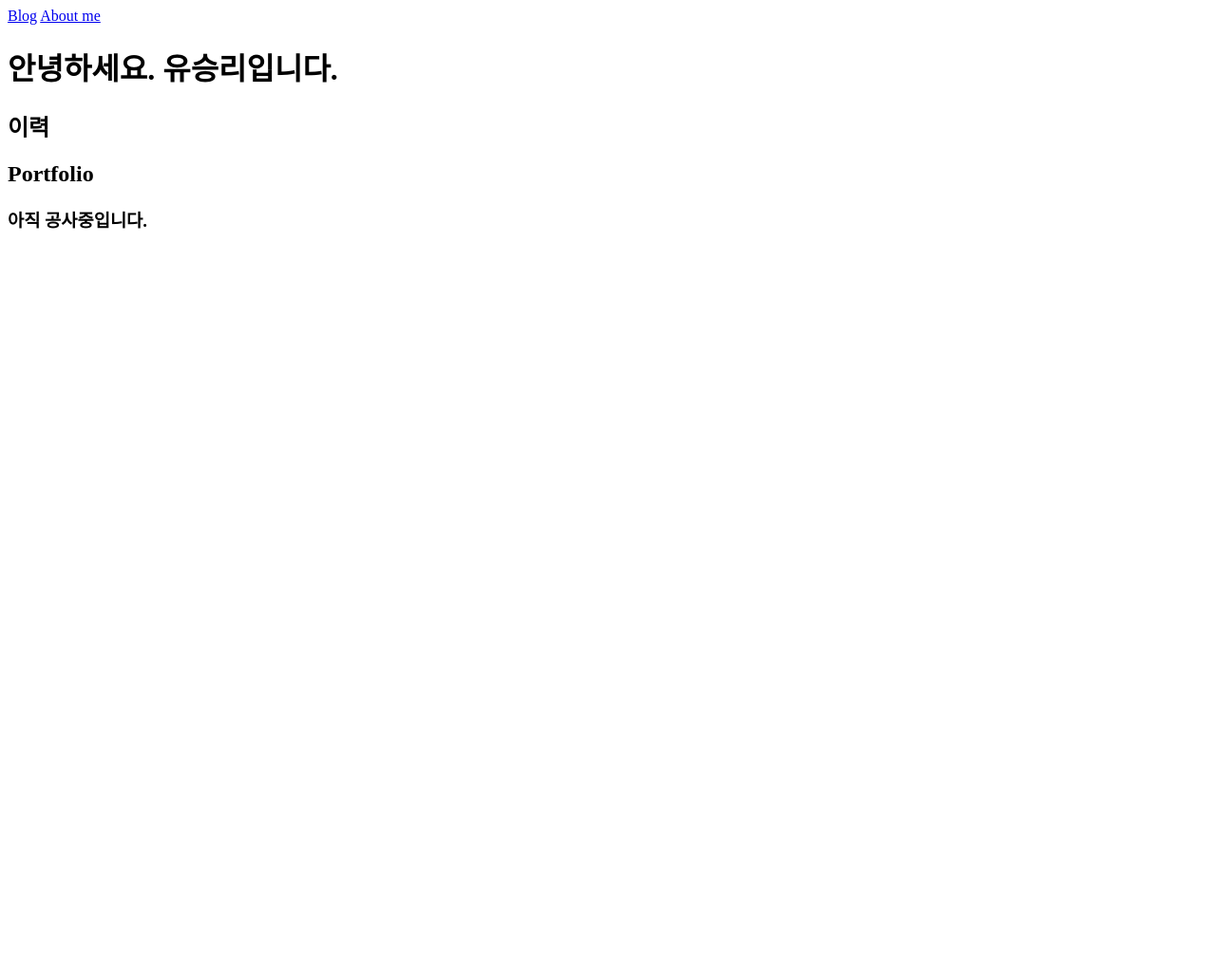
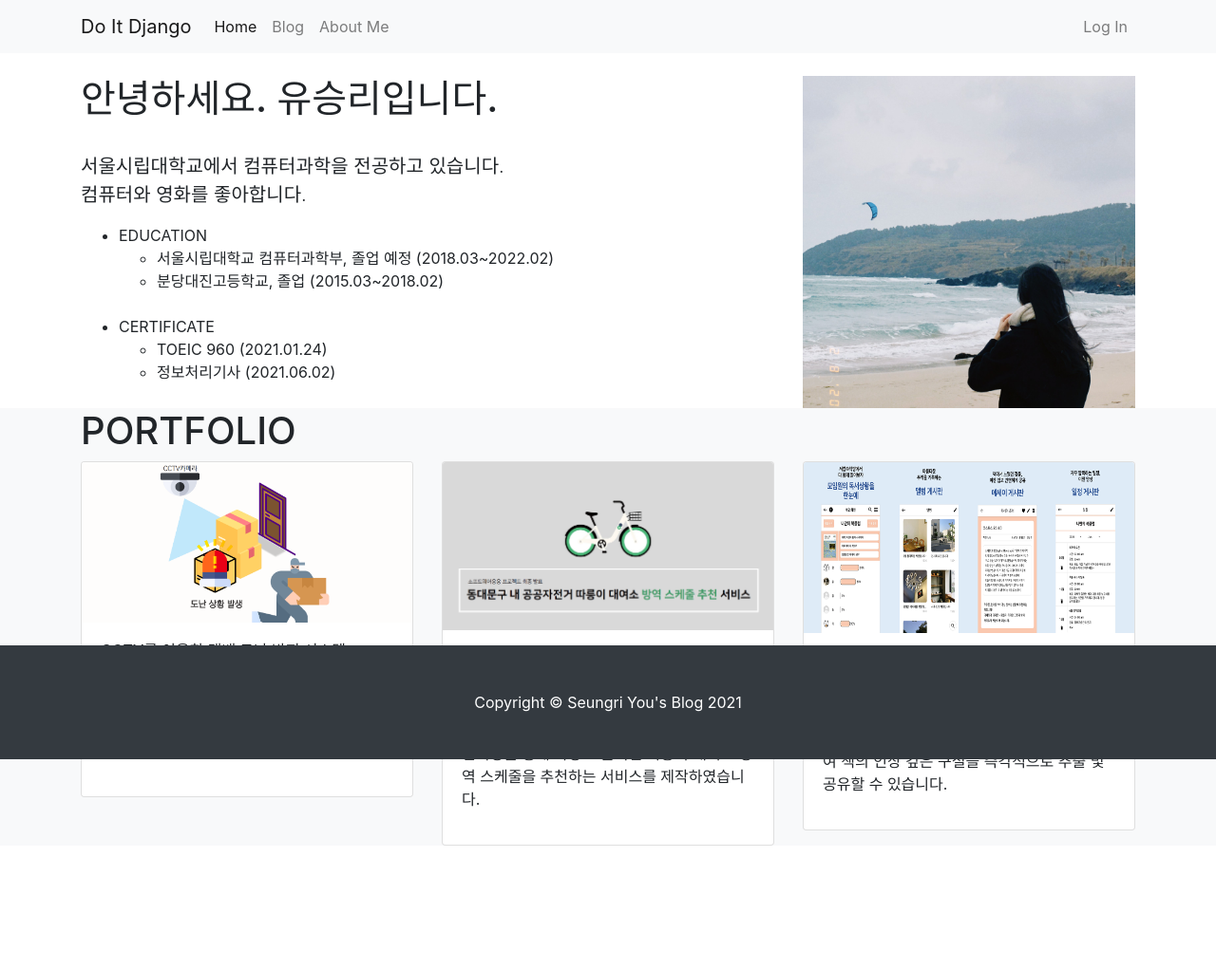
Before and after one commit to seungriyou/django-blog, a Django app: template single_pages/templates/single_pages/about_me.html in a window 1280 px wide. Shown: the whole page at 95% size. Before the commit the page ends 241 px from the top, so only its background shows below. Run offline with Django 3.2, Linux system fonts and the light colour scheme; the template is opened without the code that fills it, so the values that code supplies are empty; parts of the project's set-up code (start-up, migrations or seed data) failed here and were passed over; some libraries are stand-ins or nearby versions.

Commit message:
자기소개 페이지에 내용 채우기(모달 창은 나중에)

```diff
--- /dev/null
+++ b/single_pages/static/single_pages/css/about_me.css
@@ -0,0 +1,3 @@
+.margin-for-footer {
+    margin-bottom: 130px;
+}
--- a/single_pages/templates/single_pages/about_me.html
+++ b/single_pages/templates/single_pages/about_me.html
@@ -1,18 +1,117 @@
 <!DOCTYPE html>
+{% load static %}
 <html lang="ko">
   <head>
-    <meta charset="UTR-8">
-    <title>개발자 유승리입니다.</title>
+    <meta charset="UTF-8">
+    <title>About 유승리</title>
+
+    <link rel="stylesheet" href="{% static 'blog/bootstrap/bootstrap.min.css' %}" media="screen">
+    <link rel="stylesheet" href="{% static 'single_pages/css/about_me.css' %}" media="screen">
+    <script src="https://kit.fontawesome.com/cb2f447b30.js" crossorigin="anonymous"></script>
   </head>
   <body>
-    <nav>
-      <a href="/blog/">Blog</a>
-      <a href="/about_me">About me</a>
-    </nav>
+    {% include 'blog/navbar.html' %}
 
-    <h1>안녕하세요. 유승리입니다.</h1>
-    <h2>이력</h2>
-    <h2>Portfolio</h2>
-    <h3>아직 공사중입니다.</h3>
+    <section>
+      <div class="container mt-4">
+        <div class="row">
+          <div class="col-lg-8">
+            <h1>안녕하세요. 유승리입니다.</h1>
+            <br/>
+            <p class="lead">
+              서울시립대학교에서 컴퓨터과학을 전공하고 있습니다.<br/>
+              컴퓨터와 영화를 좋아합니다.
+            </p>
+
+            <ul>
+              <li>EDUCATION</li>
+              <ul>
+                <li>서울시립대학교 컴퓨터과학부, 졸업 예정 (2018.03~2022.02)</li>
+                <li>분당대진고등학교, 졸업 (2015.03~2018.02)</li>
+              </ul>
+              <br/>
+              <li>CERTIFICATE</li>
+              <ul>
+                <li>TOEIC 960 (2021.01.24)</li>
+                <li>정보처리기사 (2021.06.02)</li>
+              </ul>
+            </ul>
+          </div>
+          <div class="col-lg-4">
+            <img class="img-fluid" width="400px" src="{% static 'single_pages/images/my_back.jpg' %}">
+          </div>
+        </div>
+      </div>
+    </section>
+    <section class="bg-light margin-for-footer">
+      <div class="container">
+        <div class="row">
+          <div class="col-12">
+            <h1>PORTFOLIO</h1>
+          </div>
+        </div>
+        <div class="row">
+          <div class="col-lg-4">
+            <div class="card" data-toggle="modal" data-target="#proj1">
+              <img class="card-img-top" src="{% static 'single_pages/images/proj1.png' %}">
+              <div class="card-body">
+                <h6 class="card-title">CCTV를 이용한 택배 도난 방지 시스템</h6>
+                <p>NET챌린지 캠프 시즌7에서 YOLOv3를 이용한 실시간 물체 인식과 Edge AI를 통해 택배 도난 방지 시스템을 구현하였습니다. 금상과 특별상을 수상하였습니다.</p>
+              </div>
+            </div>
+          </div>
+
+          <div class="col-lg-4">
+            <div class="card" data-toggle="modal" data-target="#proj2">
+              <img class="card-img-top" src="{% static 'single_pages/images/proj2.png' %}">
+              <div class="card-body">
+                <h6 class="card-title">동대문구 내 공공자전거 따릉이 대여소 방역 스케줄 추천 서비스</h6>
+                <p>동대문구 내의 따릉이 대여소의 시간대별 유입 및 출입 데이터와 기상 데이터를 분석하고, 머신러닝을 통해 가장 효율적인 따릉이 대여소 방역 스케줄을 추천하는 서비스를 제작하였습니다.</p>
+              </div>
+            </div>
+          </div>
+
+          <div class="col-lg-4">
+            <div class="card" data-toggle="modal" data-target="#proj3">
+              <img class="card-img-top" height="180px" src="{% static 'single_pages/images/proj3.png' %}">
+              <div class="card-body">
+                <h6 class="card-title">독서 모임 모바일 어플리케이션, 서랍속책방</h6>
+                <p>컴퓨터과학종합설계 과목에서 React Native와 Firebase를 이용하여 독서 모임 모바일 어플리케이션을 제작하였습니다. OCR을 이용하여 책의 인상 깊은 구절을 즉각적으로 추출 및 공유할 수 있습니다.</p>
+              </div>
+            </div>
+          </div>
+        </div>
+      </div>
+    </section>
+
+    <div class="fixed-bottom">
+      {% include 'blog/footer.html' %}
+    </div>
+
+    <!-- Modal -->
+    <div class="modal fade" id="proj1" tabindex="-1" role="dialog" aria-labelledby="proj1ModalLabel" aria-hidden="true">
+      <div class="modal-dialog modal-lg" role="document">
+
+      </div>
+    </div>
+    <div class="modal fade" id="proj2" tabindex="-1" role="dialog" aria-labelledby="proj2ModalLabel" aria-hidden="true">
+      <div class="modal-dialog modal-lg" role="document">
+
+      </div>
+    </div>
+    <div class="modal fade" id="proj3" tabindex="-1" role="dialog" aria-labelledby="proj3ModalLabel" aria-hidden="true">
+      <div class="modal-dialog modal-lg" role="document">
+
+      </div>
+    </div>
+    <script src="https://code.jquery.com/jquery-3.5.1.slim.min.js"
+      integrity="sha384-DfXdz2htPH0lsSSs5nCTpuj/zy4C+OGpamoFVy38MVBnE+IbbVYUew+OrCXaRkfj"
+      crossorigin="anonymous"></script>
+    <script src="https://cdn.jsdelivr.net/npm/popper.js@1.16.1/dist/umd/popper.min.js"
+      integrity="sha384-9/reFTGAW83EW2RDu2S0VKaIzap3H66lZH81PoYlFhbGU+6BZp6G7niu735Sk7lN"
+      crossorigin="anonymous"></script>
+    <script src="https://cdn.jsdelivr.net/npm/bootstrap@4.5.3/dist/js/bootstrap.min.js"
+      integrity="sha384-w1Q4orYjBQndcko6MimVbzY0tgp4pWB4lZ7lr30WKz0vr/aWKhXdBNmNb5D92v7s"
+      crossorigin="anonymous"></script>
   </body>
 </html>
```
Also changed, not shown: single_pages/static/single_pages/images/my_back.jpg (added), single_pages/static/single_pages/images/profile.png (added), single_pages/static/single_pages/images/proj1.png (added), single_pages/static/single_pages/images/proj2.png (added), single_pages/static/single_pages/images/proj3.png (added).
